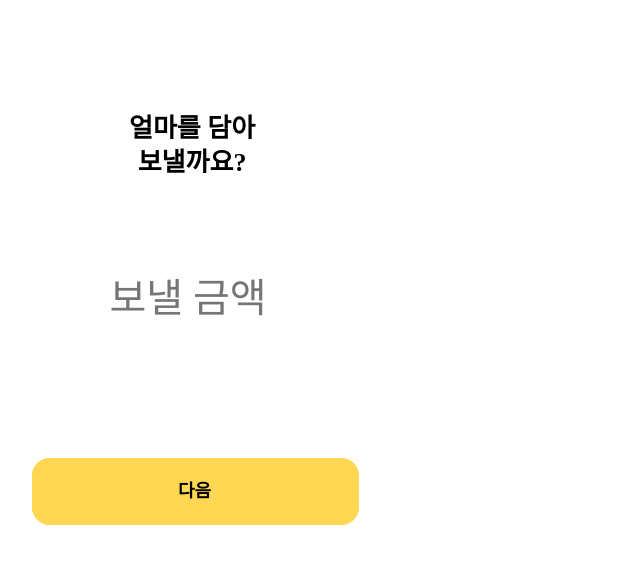
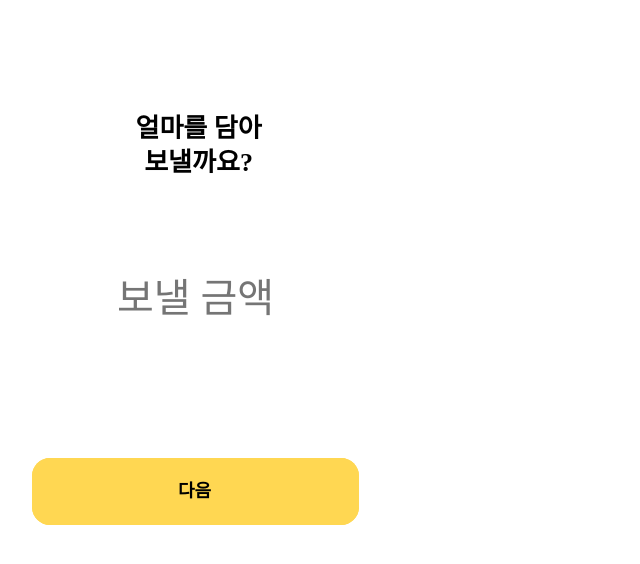
Before and after one commit to kker5/web-test, a website: page public/amount.html in a window 1280 px wide. Shown: the whole page, without its empty margins (0-640 px from the left). Drawn offline with Linux system fonts and the light colour scheme.

Commit message:
input, text 정렬 처리

```diff
--- a/public/amount.html
+++ b/public/amount.html
@@ -10,14 +10,14 @@
 <body>
     <div data-layer="3" style="width: 375px; height: 812px; position: relative; background: white; overflow: hidden">
         <div data-layer="얼마를 담아 보낼까요?"
-            style="left: 121px; top: 104px; position: absolute; text-align: center; color: black; font-size: 26px; font-family: SpoqaHanSans; font-weight: 700; line-height: 34px; word-wrap: break-word">
+            style="left: 127.5px; top: 104px; position: absolute; text-align: center; color: black; font-size: 26px; font-family: SpoqaHanSans; font-weight: 700; line-height: 34px; word-wrap: break-word">
             얼마를 담아 <br />보낼까요?</div>
         <!-- <img data-layer="IMG_19CFECA986C2-1 1"
             style="width: 375px; height: 279px; left: 0px; top: 533px; position: absolute"
             src="https://placehold.co/375x279" /> -->
         <div data-layer="300,000"
             style="left: 85.5px; top: 266px; position: absolute; text-align: center; color: black; font-size: 34px; font-family: SpoqaHanSans; font-weight: 700; line-height: 38px; word-wrap: break-word">
-            <input type="number" id="amount" placeholder="보낼 금액" style="width: 200px; font-family: Pretendard; font-size: 40px; text-align: right; border: none; outline: none; background: transparent; text-align: center;" oninput="formatCurrency(this)" value="" />
+            <input type="text" id="amount" placeholder="보낼 금액" style="width: 200px; font-family: Pretendard; font-size: 40px; text-align: right; border: none; outline: none; background: transparent; text-align: center;" oninput="formatCurrency(this)" value="" />
         </div>
         <div data-svg-wrapper data-layer="Rectangle 6" style="left: 24px; top: 450px; position: absolute">
             <svg width="327" height="67" viewBox="0 0 327 67" fill="none" xmlns="http://www.w3.org/2000/svg">
```
